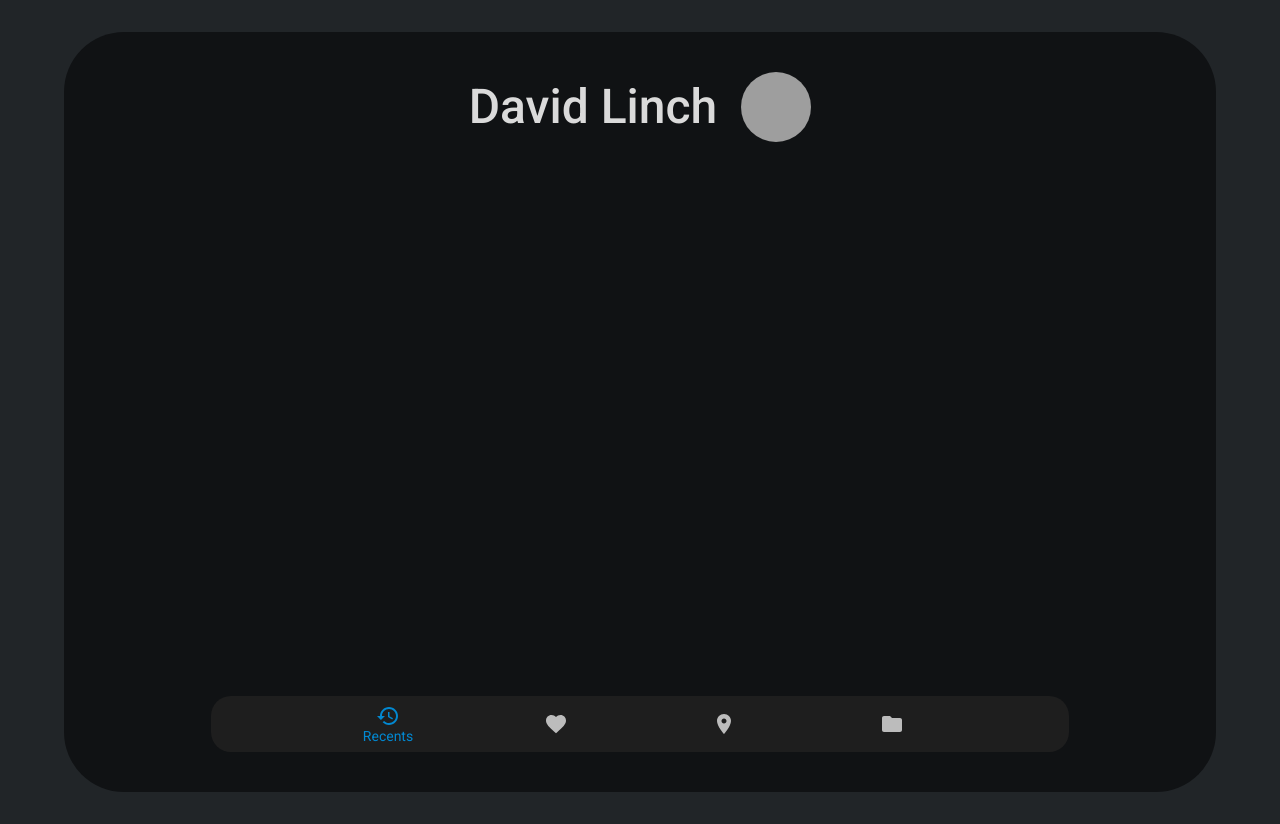
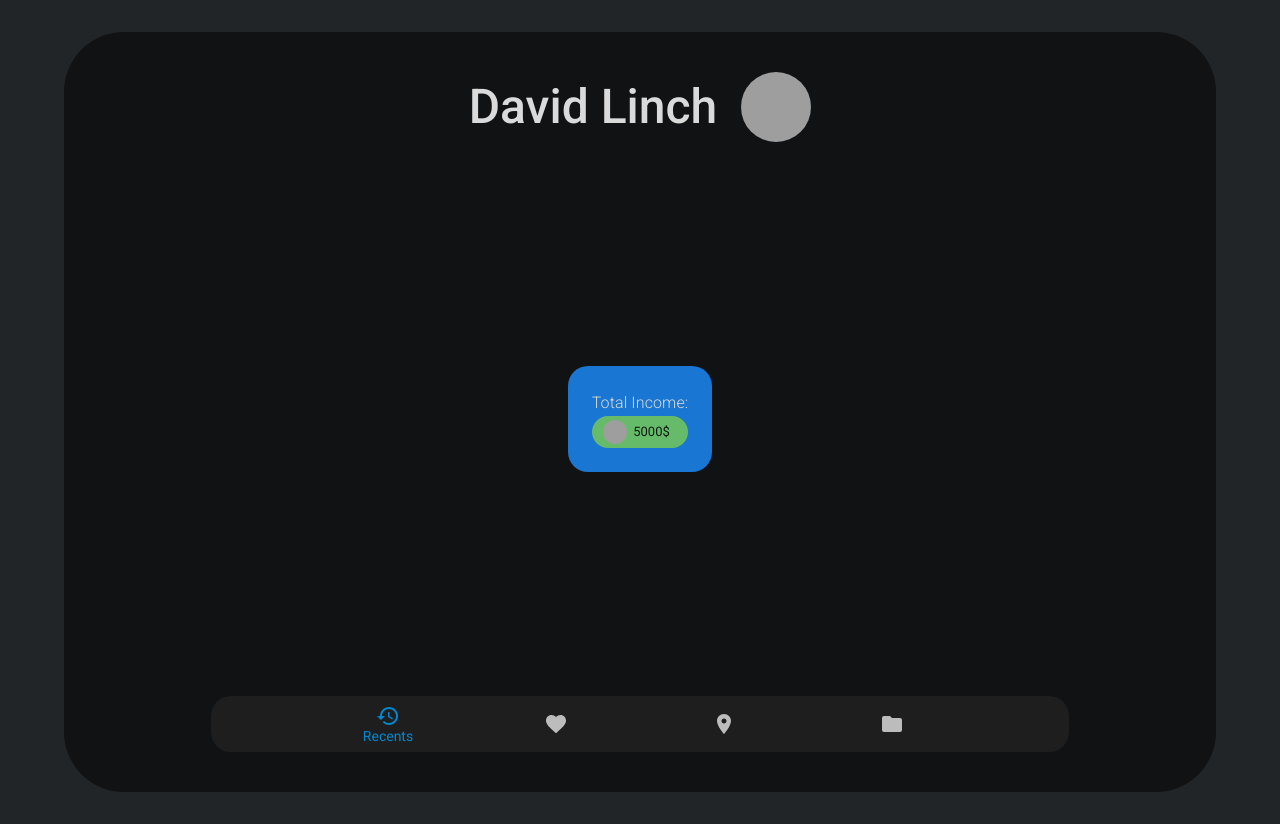
Before and after one commit to timaantonuk/moneo, a React (Vite) app: page / in a window 1280 px wide. Built offline with nearby package versions, Linux system fonts and the light colour scheme; grey boxes are pictures that could not be loaded.

Commit message:
add badge for income & spendings

```diff
--- a/src/pages/Home.tsx
+++ b/src/pages/Home.tsx
@@ -1,6 +1,7 @@
 import React from "react";
-import {Avatar, Box, Typography} from "@mui/material";
+import {Avatar, Box, Chip, Typography} from "@mui/material";
 import ContainerElement from "../layout/ContainerElement.tsx";
+import {blue, green} from "@mui/material/colors";
 
 
 const Home: React.FC = () => {
@@ -27,8 +28,23 @@ const Home: React.FC = () => {
                             height: {md: 70, xs: 60},
 
                         }}/>
+
+
             </Box>
 
+
+            <Box sx={{display: 'flex', flexDirection: 'column', backgroundColor: blue[700], padding: 3, borderRadius: 5}}>
+                <Typography
+                    variant='h6'
+                    sx={{
+                        color: (theme) => theme.palette.text.primary,
+                        fontWeight: 300,
+                        fontSize: {
+                            md: '1rem',
+                        }
+                    }}>Total Income:</Typography>
+                <Chip label='5000$' color="success" avatar={<Avatar src="/static/images/avatar/1.jpg"/>}/>
+            </Box>
 
         </ContainerElement>
     );
```
Lines whose indentation alone changed are shown as unchanged.
